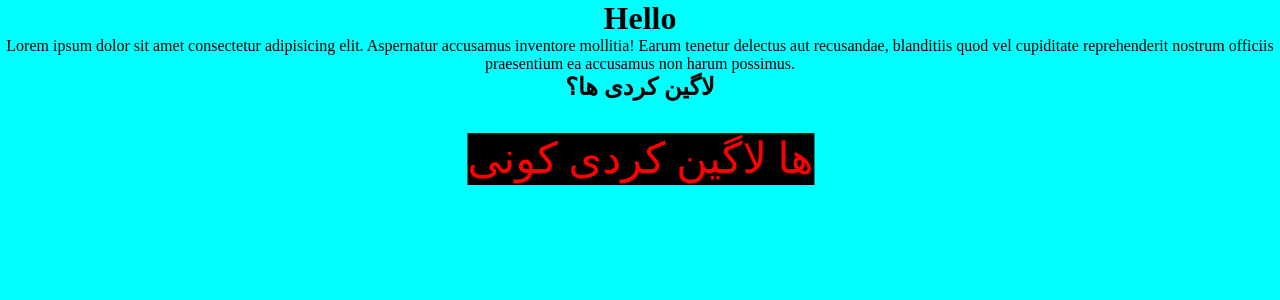
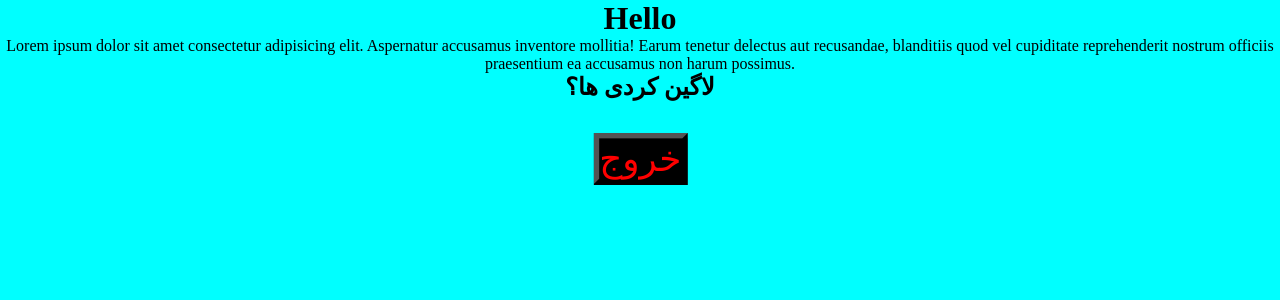
Before and after one commit to Sobhan-SRZA/express-homeworks, a Node server app: page / in a window 1280 px wide. Shown: the top 300 px of the page. Run offline with Node 20, Linux system fonts and the light colour scheme.

Commit message:
Update index.ejs

```diff
--- a/views/index.ejs
+++ b/views/index.ejs
@@ -19,13 +19,9 @@
 
     <h2>لاگین کردی ها؟</h2>
     <% if(is_login) { %>
-        <p class="koni">
-            ها لاگین کردی کونی
-        </p>
+        <button class="btn koni logout">خروج</button>
         <% } else { %>
-            <p>
-                لاگین نکردی کونی خان
-            </p>
+            <button class="btn login">ثبت نام / ورود</button>
             <% } %>
 </body>
 
```
